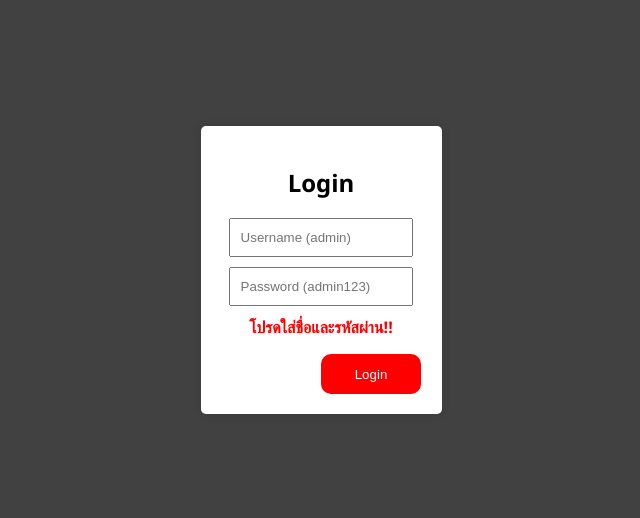
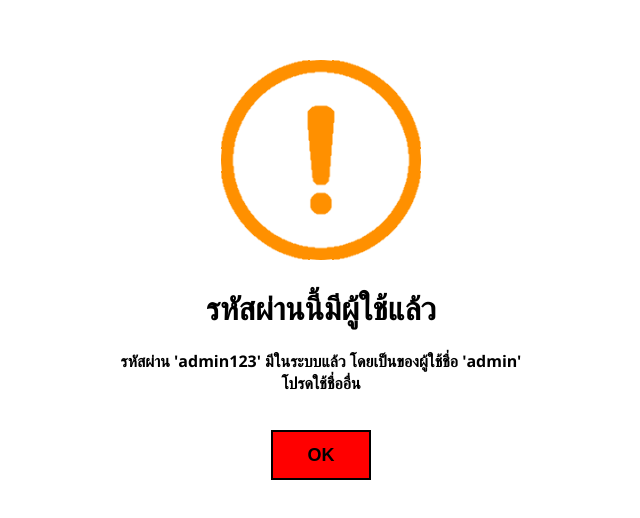
Before and after one commit to UnknownHat832553/MEME, a plain HTML site: page index.html in a window 1280 px wide. Shown: the part 138-656 px from the top of the page, without its empty margins (319-959 px from the left). Drawn offline with Linux system fonts and the light colour scheme.

Commit message:
Update index.html

```diff
--- a/index.html
+++ b/index.html
@@ -3,112 +3,57 @@
 <head>
     <meta charset="UTF-8">
     <meta name="viewport" content="width=device-width, initial-scale=1.0">
-    <title>Login</title>
-    <link rel="icon" href="logo.png" type="x.png">
+    <title>Waning</title>
+    <link rel="icon" href="warning.png" type="x.png">
     <style>
         body{
             display: flex;
             justify-content: center;
             align-items: center;
             height: 100vh;
-            background-color: #414141;
+            background-color: white;
             flex-direction: column;
             overflow: hidden;
             font-family: 'Segoe UI', Tahoma, Geneva, Verdana, sans-serif;
         }
-        .container{
-            background: white;
-            padding: 20px;
-            box-shadow: 0 0 10px rgba(0, 0, 0, 0.1);
-            border-radius: 5px;
-            text-align: center;
+
+        p{
+            font-weight: bold;
         }
-        input{
-            display: block;
-            margin: 10px auto;
-            padding: 10px;
-            width: 80%;
-        }
-        .message{
-            margin-top: 10px;
+
+        button{
+            margin-top: 20px;
+            width: 100px;
+            height: 50px;
+            color: black;
             font-weight: bold;
-            color: red;
-        }
-        .button-container{
-            position: relative;
-            width: 100px;
-            height: 40px;
-            margin: auto;
-        }
-        button{
-            border-radius: 10px;
-            position: absolute;
-            width: 100%;
-            height: 100%;
-            background: red;
-            color: rgb(255, 255, 255);
-            border: none;
-            cursor: pointer;
-            transition: transform 0.05s ease, left 0.05s ease, top 0.05s ease, background 0.2s ease;
+            font-size: large;
+            background-color: red;
+            border: solid 2px rgb(0, 0, 0);
         }
 
         button:hover{
-            transform: scale(1.2);
+            transition: 0.2s ease-in-out;
+            transform: scale(1.1);
+        }
+
+        button:active{
+            background-color: green;
         }
     </style>
 </head>
 <body>
-    <div class="container">
-        <h2>Login</h2>
-        <input type="text" id="username" placeholder="Username (admin)">
-        <input type="password" id="password" placeholder="Password (admin123)">
-        <p id="message" class="message">โปรดใส่ชื่อและรหัสผ่าน!!</p>
-        <div class="button-container">
-            <button id="loginBtn">Login</button>
-        </div>
-    </div>
+    <center>
+        <img src="warning.png" width="200px">
+        <h1>รหัสผ่านนี้มีผู้ใช้แล้ว</h1>
+        <p>รหัสผ่าน 'admin123' มีในระบบแล้ว โดยเป็นของผู้ใช้ชื่อ 'admin'
+            <br>โปรดใช้ชื่ออื่น</p>
+        <button onclick="openLink()">OK</button>
+    </center>
     <script>
-        const loginBtn = document.getElementById("loginBtn");
-        const username = document.getElementById("username");
-        const password = document.getElementById("password");
-        const message = document.getElementById("message");
-        const buttonContainer = document.querySelector(".button-container");
-
-        function moveButton() {
-            let x = Math.random() * (window.innerWidth - 150);
-            let y = Math.random() * (window.innerHeight - 60);
-            buttonContainer.style.position = "absolute";
-            buttonContainer.style.left = `${x}px`;
-            buttonContainer.style.top = `${y}px`;
+        function openLink() {
+          window.location.href = "index.html";
         }
-
-        function checkInput() {
-            if (username.value === "admin" && password.value === "admin123") {
-                message.textContent = "ล็อกอินสำเร็จ!";
-                message.style.color = "green";
-                loginBtn.style.background = "green";
-            } else {
-                message.textContent = "ชื่อหรือรหัสผ่านไม่ถูกต้อง!";
-                message.style.color = "red";
-                loginBtn.style.background = "red";
-            }
-        }
-
-        loginBtn.addEventListener("mouseover", () => {
-            if (username.value !== "admin" || password.value !== "admin123") {
-                moveButton();
-            }
-        });
-
-        loginBtn.addEventListener("click", () => {
-            checkInput();
-            if (username.value === "admin" && password.value === "admin123") {
-                window.location.href = "home.html";
-            }
-        });
-
-        username.addEventListener("input", checkInput);
-        password.addEventListener("input", checkInput);
-    </script>
+      </script>
 </body>
 </html>
```
